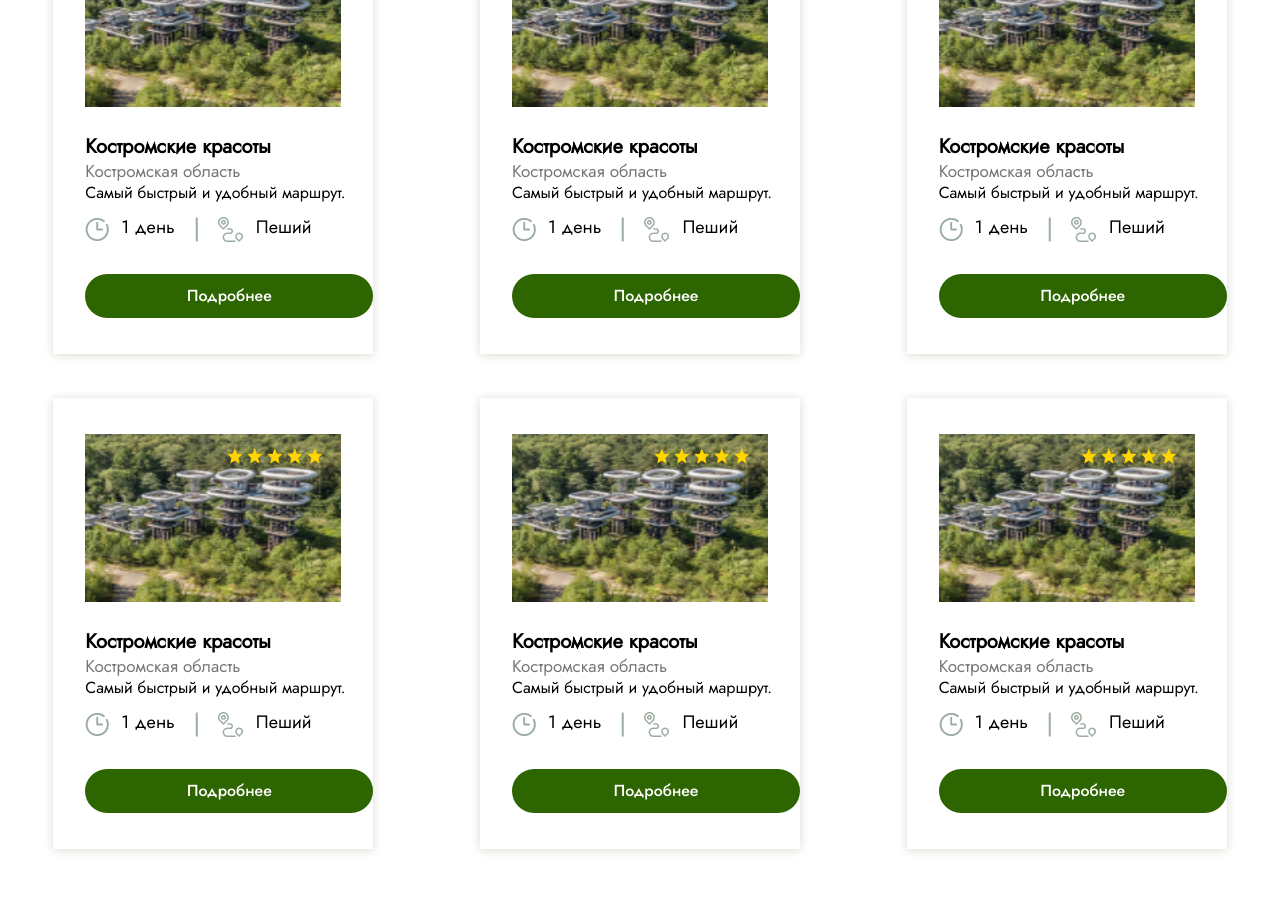
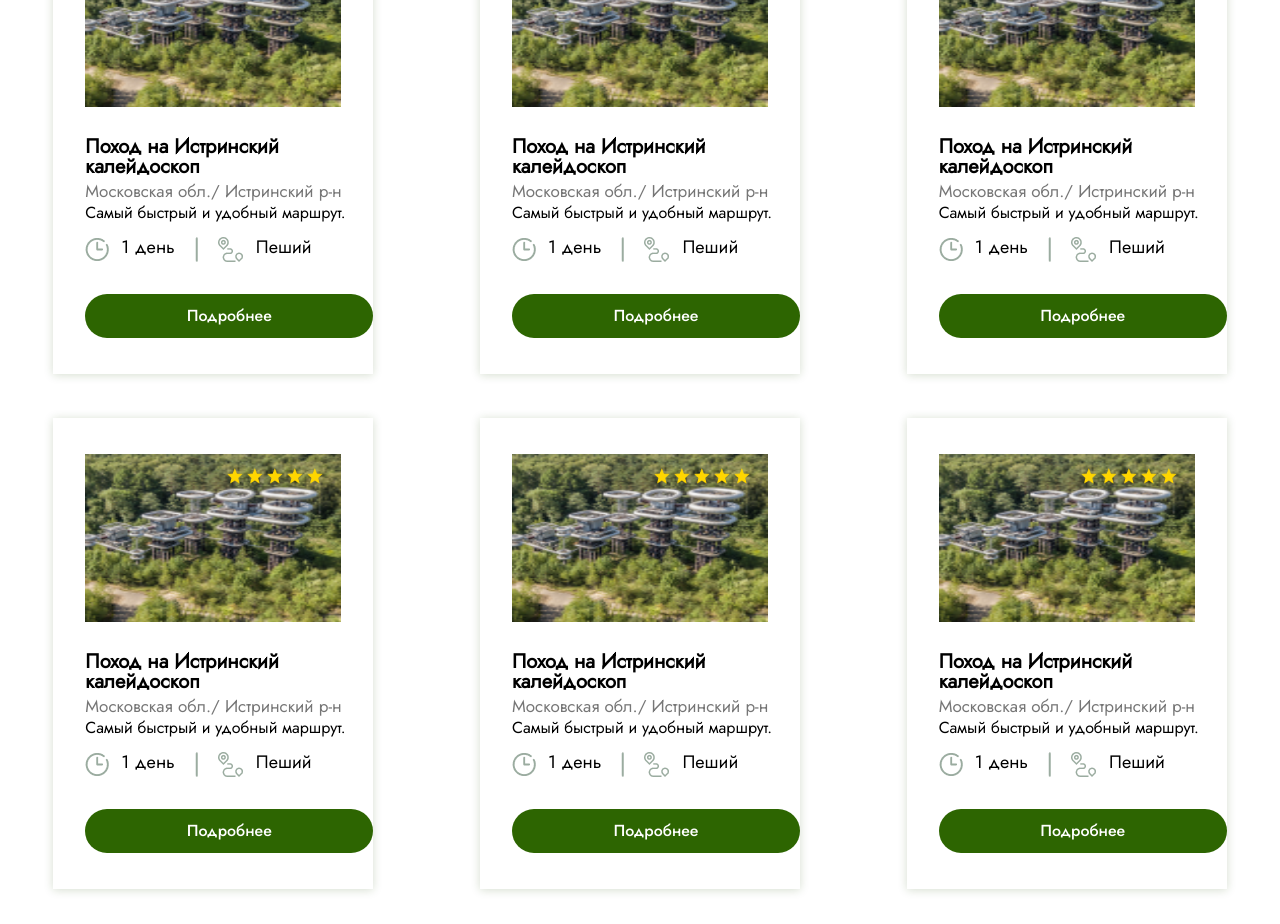
Before and after one commit to cy4ok/my-region, a React (Create React App) app in the folder client/: page / in a window 1280 px wide. Shown: the part 1260-2184 px from the top of the page. Built offline with nearby package versions, Linux system fonts and the light colour scheme.

Commit message:
Изменил на главной странице маршрут

```diff
--- a/client/src/components/popRoute/PopRoute.jsx
+++ b/client/src/components/popRoute/PopRoute.jsx
@@ -22,10 +22,10 @@ const getRoute = () => {
         <img className="w-72 h-56 pr-8 pt-9 pb-5 " src={Tesla} alt="Tesla" />
         <div className="flex absolute right-12 top-12">{getStars()}</div>
         <span className="flex font-bold text-textSeach font-jost pt-2.5 pb-1">
-          Костромские красоты
+            Поход на Истринский калейдоскоп
         </span>
         <span className="flex font-jost text-textRegion text-textRegionColor">
-          Костромская область
+            Московская обл./ Истринский р-н
         </span>
         <p className="font-jost">Самый быстрый и удобный маршрут.</p>
         <div className="flex pt-3 pb-8">
```
